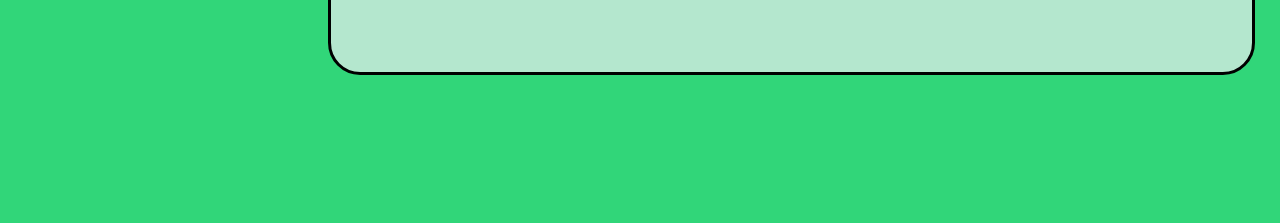
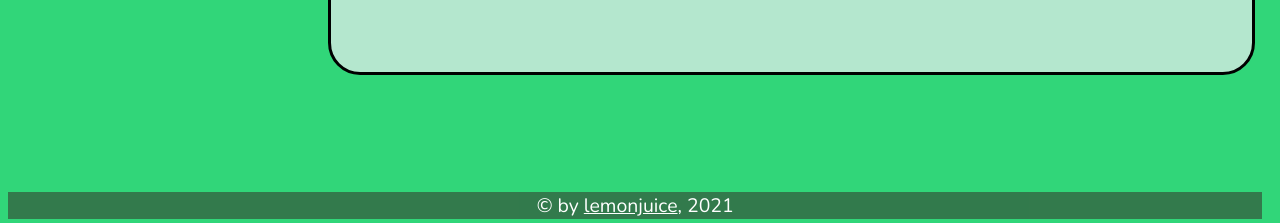
Before and after one commit to lemonjuiceexe/KochanowskiCV, a plain HTML site: page index.html in a window 1280 px wide. Shown: the part 581-804 px from the top of the page. Drawn offline with nearby package versions, Linux system fonts and the light colour scheme.

Commit message:
Add footer and custom selection

```diff
--- a/index.html
+++ b/index.html
@@ -14,7 +14,7 @@
 </head>
 <body>
     <div id="wrapper">
-    <div>
+        <div>
         <div id="scrollmenu">
             <ul>
                 <li>
@@ -134,5 +134,9 @@
             </div>
         </div>
     </div>
+    <div id="footer">
+        <p>&copy; by <a href="https://github.com/lemonjuiceexe">lemonjuice</a>, 2021</p>
+    </div>
+
 </body>
 </html>
--- a/style.css
+++ b/style.css
@@ -8,16 +8,24 @@
 body
 {
     background-color:#31D679;
+
+}
+
+::-moz-selection, ::selection
+{
+    color : #0cab29;
 }
 
 #wrapper
 {
     display : grid;
     grid-template-columns : 10% 90%;
+    grid-template-rows : auto auto;
 }
 #scrollmenu
 {
     grid-column : 1 / 2;
+    grid-row : 1 / 2;
     position : sticky;
     position: -webkit-sticky;
     top : 31%;
@@ -57,6 +65,7 @@ body
 #content
 {
     grid-column : 2 / 3;
+    grid-row : 1 / 2;
 }
 
 .box
@@ -139,3 +148,29 @@ ul
 {
     margin-bottom : 15em;
 }
+
+#footer
+{
+    grid-column : 1 / 3;
+    grid-row : 2 / 3;
+    display : block;
+    position : sticky;
+    bottom : 0;
+
+    margin-bottom : -5%;
+    width : 98vw;
+
+    background-color: rgba(52, 112, 72, 0.9);
+    text-align: center;
+    color : white;
+    font-size : 80%;
+}
+a, a:visited
+{
+    color : white;
+    font-size : 100%;
+}
+a:hover
+{
+    color : rgba(255, 255, 255, 0.5);
+}
```
